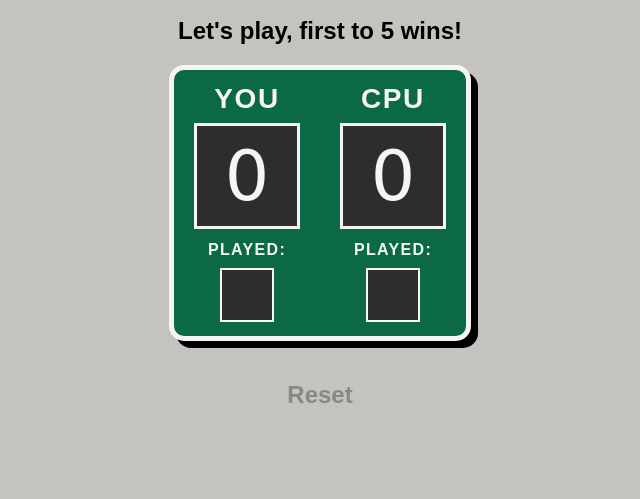
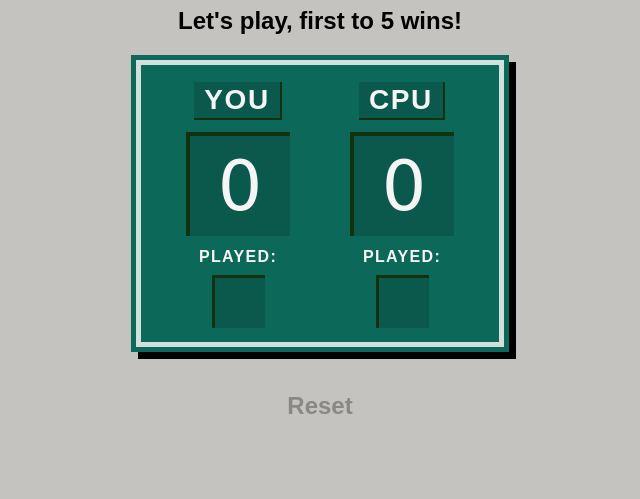
Before and after one commit to KFig21/rock_paper_scissors, a plain HTML site: page index.html in a window 1280 px wide. Shown: the part 301-800 px from the top of the page, without its empty margins (320-960 px from the left). Drawn offline with Linux system fonts and the light colour scheme; a web font is replaced by a local one.

Commit message:
Update style.css

```diff
--- a/style.css
+++ b/style.css
@@ -1,6 +1,8 @@
 :root {
   --loserRed: rgb(221, 39, 79);
   --winnerGreen: #0c6946;
+  --scoreGreen: #0b584c;
+  --scoreBoardGreen: #0c695a;
 }
 body {
   font-family: Arial, Helvetica, sans-serif;
@@ -10,26 +12,28 @@ body {
   align-items: center;
   background-color: rgb(196, 195, 192);
   width: 100%;
+  max-width: 90vw;
   height: calc(100vh - 50px);
-    margin: 0%;
+  margin: auto;
   margin-top: 30px;
 }
 
-h1{
+h1 {
   font-size: 50px;
   width: auto;
   margin: 0px;
   color: black;
+  text-align: center;
 }
 
-.player-options{
+.player-options {
   display: flex;
   justify-content: center;
   width: auto;
   margin-bottom: 10px;
 }
 
-.choice{
+.choice {
   display: flex;
   padding: 15px;
   margin: 20px;
@@ -38,102 +42,106 @@ h1{
   justify-content: center;
   align-items: center;
   border-radius: 15px;
-    transition: all .15s ease;
+  transition: all 0.15s ease;
   background-color: rgba(255, 255, 255, 0);
   border: none;
   outline: none;
 }
 
-@media screen and (max-width: 600px) {
-  .choice {
-    margin: 20px 4px;
-  }
-  .choice-span{
-    font-size: 68px;
-  }
-}
-    .selection{
-        transform: scale(1.1);
-        /* background-color: rgba(255, 255, 255, 0.8); */
+.selection {
+  transform: scale(0.9);
   border-radius: 15px;
   outline: none;
 }
-    .choice-span{
+.choice-span {
   font-size: 80px;
   text-align: center;
   vertical-align: middle;
-        transition: all .15s ease;
+  transition: all 0.15s linear;
   width: auto;
+  cursor: pointer;
 }
-
-.scoreboard{
+.scoreboard-container {
+  position: relative;
+  max-width: 90vw;
+}
+.scoreboard {
   display: flex;
-    background-color: #0c6946;
-    border: solid 5px whitesmoke;
+  background-color: var(--scoreBoardGreen);
+  /* border: solid 5px rgba(245, 245, 245, 0.877); */
   box-shadow: 7px 7px 0px black;
-    border-radius: 15px;
   justify-content: center;
   width: auto;
   margin-top: 20px;
+  padding: 10px 25px;
 }
-    .score-container{
+.borders:before {
+  content: " ";
+  position: absolute;
+  top: 25px;
+  left: 5px;
+  right: 5px;
+  bottom: 5px;
+  border: 5px solid rgba(245, 245, 245, 0.85);
+}
+.score-container {
   display: flex;
   flex-direction: column;
   justify-content: center;
   align-items: center;
   padding: 5px;
 }
-        .score-name{
+.score-name {
   display: flex;
   color: whitesmoke;
   text-align: center;
   font-size: 28px;
   padding: 2px 10px;
-            margin: 6px 0px 6px 0px;
+  margin: 12px 0px;
   font-family: Arial, Helvetica, sans-serif;
   letter-spacing: 0.1ch;
   font-weight: 600;
-            /* box-shadow: 0px 0px 2px black; */
+  border-bottom: solid rgb(17, 49, 15) 2.5px;
+  border-right: solid rgb(17, 49, 15) 2.5px;
+  background-color: var(--scoreGreen);
 }
-        .score-box{
+.score-box {
   display: flex;
   padding: 15px;
-            margin: 0px 15px 10px 15px;
+  margin: 0px 25px 10px 25px;
   height: 70px;
   width: 70px;
   justify-content: center;
   align-items: center;
-            /* box-shadow: 0px 0px 2px black; */
-            /* border-radius: 9px; */
-            border: solid whitesmoke 3px;
-            background-color: rgb(46, 45, 45);
+  border-top: solid rgb(17, 49, 15) 4px;
+  border-left: solid rgb(17, 49, 15) 4px;
+  background-color: var(--scoreGreen);
 }
-            .score{
+.score {
   font-size: 70px;
   text-align: center;
   vertical-align: middle;
   width: auto;
   color: whitesmoke;
-                font-family: 'ZCOOL QingKe HuangYou', cursive;
+  font-family: "ZCOOL QingKe HuangYou", cursive;
 }
-        .scoreboard-choice{
+.scoreboard-choice {
   display: flex;
   justify-content: center;
   align-items: center;
-            /* box-shadow: 0px 0px 2px black; */
-            /* border-radius: 5px; */
-            border: solid whitesmoke 2px;
-            background-color: rgb(46, 45, 45);
+  border-top: solid rgb(17, 49, 15) 3.5px;
+  border-left: solid rgb(17, 49, 15) 3.5px;
+  background-color: var(--scoreGreen);
   width: 50px;
   height: 50px;
   margin-bottom: 9px;
 }
-            .emoji{
+.emoji {
   font-size: 28px;
   text-align: center;
   vertical-align: middle;
 }
-        .scoreboard-selection-text{
+.scoreboard-selection-text {
   display: flex;
   color: whitesmoke;
   text-align: center;
@@ -145,20 +153,20 @@ h1{
   font-weight: 600;
 }
 
-#feed{
+#feed {
   width: 360px;
   justify-content: space-between;
   display: flex;
   flex-direction: column;
 }
-    #score-heading{
+#score-heading {
   display: flex;
   width: auto;
   margin: auto;
   color: black;
 }
 
-#reset{
+#reset {
   margin-top: 30px;
   padding: 10px 20px;
   font-size: 24px;
@@ -167,15 +175,29 @@ h1{
   border: none;
   border-radius: 10px;
   background-color: rgba(255, 255, 255, 0);
-    transition: all .35s ease;
+  transition: all 0.35s ease;
   outline: none;
   color: rgba(0, 0, 0, 0.3);
+  cursor: pointer;
 }
-    #reset:hover{
+#reset:hover {
   background-color: rgba(238, 251, 255, 0.33);
   border: none;
 }
 
 .disabled {
-        pointer-events: none;  /* <----------- */
+  pointer-events: none; /* <----------- */
 }
+
+@media screen and (max-width: 600px) {
+  .choice {
+    margin: 20px 4px;
+  }
+  .choice-span {
+    font-size: 68px;
+  }
+
+  h1 {
+    font-size: 38px;
+  }
+}
```
Lines whose indentation alone changed are shown as unchanged.
